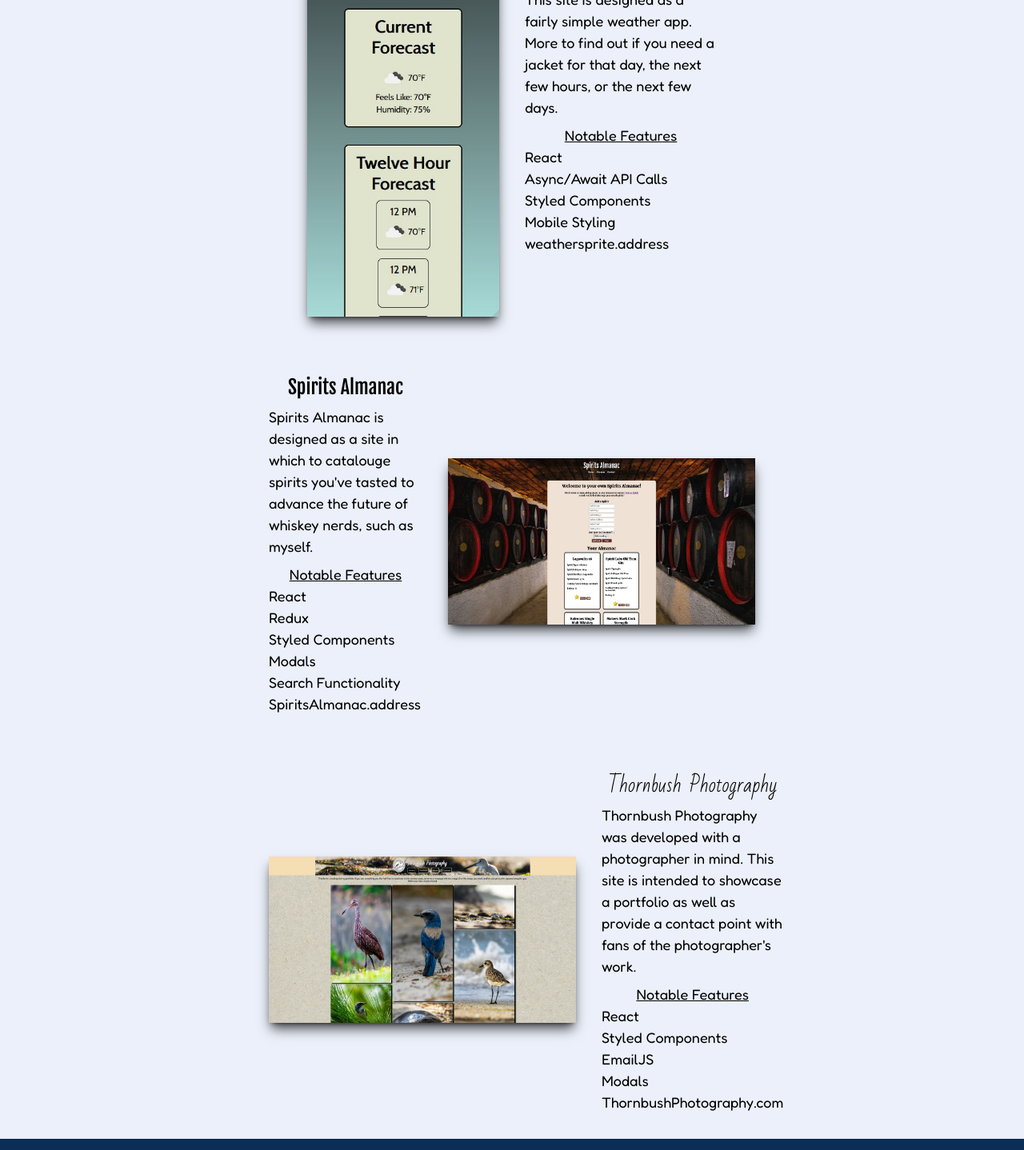
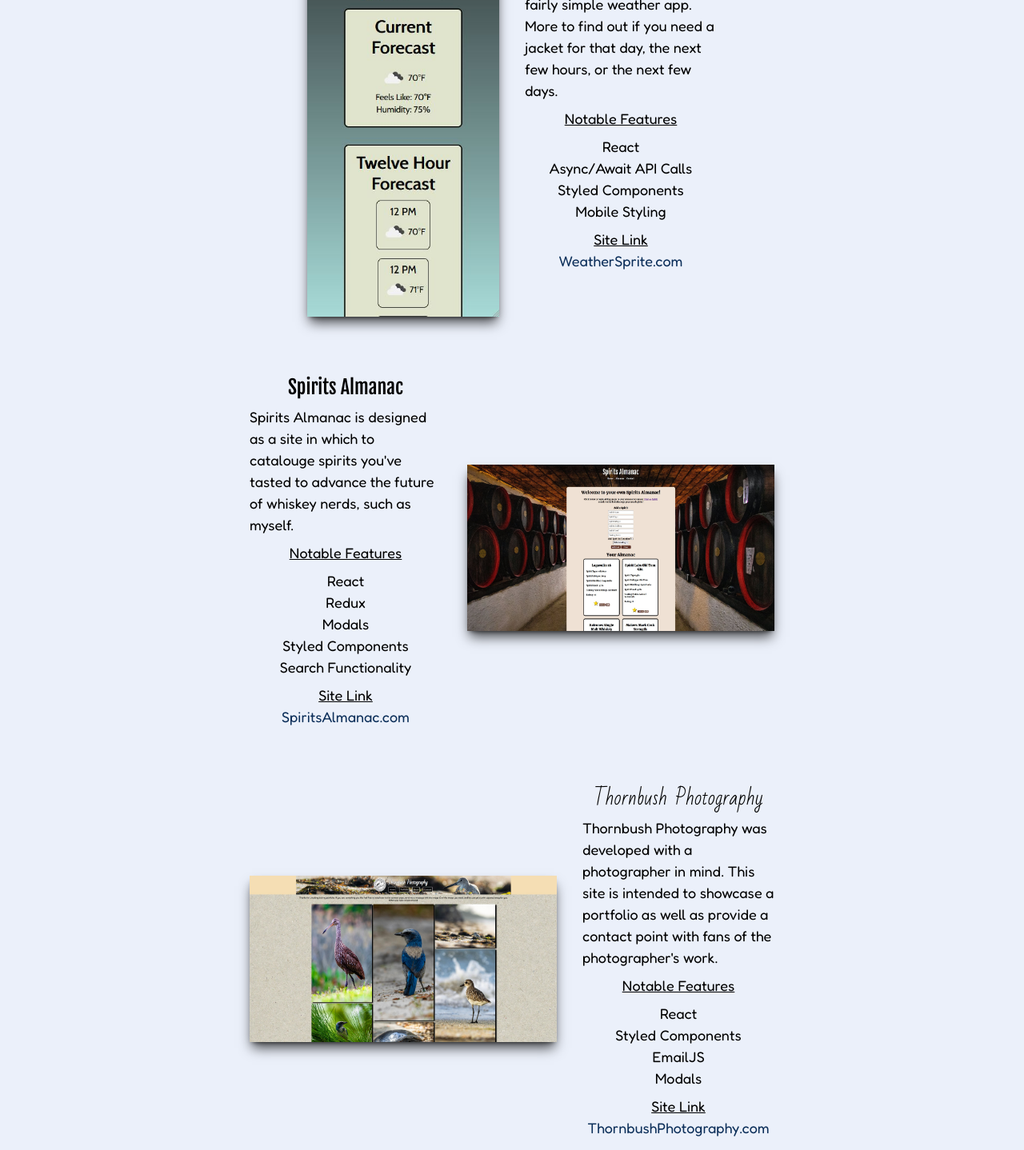
Before and after one commit to nickpace1227/nicks-resume, a Next.js app: page /portfolio in a window 1280 px wide. Shown: the part 380-1818 px from the top of the page at 80% size. Built offline with nearby package versions, Linux system fonts and the light colour scheme.

Commit message:
updated links and adjusted formatting

```diff
--- a/app/components/footer.jsx
+++ b/app/components/footer.jsx
@@ -1,5 +1,4 @@
 import Image from "next/image";
-import Link from "next/link";
 import GitHubMark from "../../public/images/logos/github-mark.png";
 import LiInBug from "../../public/images/logos/Li-In-Bug.png";
 
@@ -7,8 +6,9 @@ export default function Footer() {
   return (
     <div className="bg-darkBlue h-24 bottom-0 w-full absolute">
       <div className="flex justify-center items-center h-24">
-        <Link
-          href="https://www.google.com"
+        <a
+          target="_blank"
+          href="https://github.com/nickpace1227"
           className="w-16 h-16  bg-blueGray flex justify-center items-center rounded-lg m-2 hover:bg-white"
         >
           <Image
@@ -16,13 +16,14 @@ export default function Footer() {
             src={GitHubMark}
             alt="GitHub Logo"
           />
-        </Link>
-        <Link
+        </a>
+        <a
+          target="_blank"
           href="https://www.linkedin.com/in/nicholas-pace-ab8717125/"
           className="w-16 h-16  bg-blueGray flex justify-center items-center rounded-lg m-2 hover:bg-white"
         >
           <Image className="w-12 h-12 mx-2" src={LiInBug} alt="LinkedIn Logo" />
-        </Link>
+        </a>
       </div>
     </div>
   );
--- a/app/portfolio/page.jsx
+++ b/app/portfolio/page.jsx
@@ -1,4 +1,6 @@
 import Image from "next/image";
+import Link from "next/link";
+
 import WeatherSpritePreview from "../../public/images/weathersprite-image/weathersprite.jpg";
 import SpiritsAlmanacPreview from "../../public/images/spirits-almanac-image/spirits-almanac.jpg";
 import ThornbushPreview from "../../public/images/thornbush-photography-image/thornbush.jpg";
@@ -14,13 +16,16 @@ export default function Sites() {
       </div>
 
       {/* Begin WeatherSprite */}
-      <div className="flex items-end w-168 justify-evenly ">
+      <div className="flex items-end w-200 justify-evenly h-auto">
         <div className="flex items-center m-4">
+          <a href="https://www.weathersprite.com" target="_blank">
             <Image
               alt="WeatherSprite Preview"
               className="m-4 w-60 shadow-dark"
               src={WeatherSpritePreview}
             />
+          </a>
+
           <div className="w-60 m-4">
             <div className="text-center font-Lemon text-2xl my-2">
               Weathersprite
@@ -30,23 +35,32 @@ export default function Sites() {
               out if you need a jacket for that day, the next few hours, or the
               next few days.`}
             </div>
-            <div className="text-center underline">Notable Features</div>
-            <ul>
+            <div className="text-center underline m-2">Notable Features</div>
+            <ul className="my-2 text-center">
               <li>React</li>
               <li>Async/Await API Calls</li>
               <li>Styled Components</li>
               <li>Mobile Styling</li>
             </ul>
-            <div>weathersprite.address</div>
+            <div className="mt-2">
+              <div className="underline text-center">Site Link</div>
+              <a
+                className="text-darkBlue flex justify-center"
+                href="https://www.weathersprite.com"
+                target="_blank"
+              >
+                WeatherSprite.com
+              </a>
+            </div>
           </div>
         </div>
       </div>
       {/* End weathersprite */}
 
       {/* Begin Spirits Almanac */}
-      <div className="flex items-end justify-evenly w-168">
+      <div className="flex items-end justify-evenly w-200">
         <div className="flex items-center m-4">
-          <div className="w-96 m-4">
+          <div className="w-60 m-4">
             <div className="text-center font-FjallaOne text-2xl my-2">
               Spirits Almanac
             </div>
@@ -56,33 +70,47 @@ export default function Sites() {
               as myself.`}
             </div>
             <div className="text-center underline">Notable Features</div>
-            <ul>
+            <ul className="my-2 text-center">
               <li>React</li>
               <li>Redux</li>
+              <li>Modals</li>
               <li>Styled Components</li>
-              <li>Modals</li>
               <li>Search Functionality</li>
             </ul>
-            <div>SpiritsAlmanac.address</div>
+            <div className="mt-2">
+              <div className="underline text-center">Site Link</div>
+              <a
+                className="text-darkBlue flex justify-center"
+                href="https://www.spiritsalmanac.com"
+                target="_blank"
+              >
+                SpiritsAlmanac.com
+              </a>
             </div>
+          </div>
+          <a href="https://www.spiritsalmanac.com" target="_blank">
             <Image
               alt="Spirits Almanac Preview"
               className="m-4 h-52 w-96 shadow-dark"
               src={SpiritsAlmanacPreview}
             />
+          </a>
         </div>
       </div>
       {/* End Spirits Almanac */}
 
       {/* Begin Thornbush Photography */}
-      <div className="flex items-end justify-evenly w-168">
+      <div className="flex items-end justify-evenly w-200">
         <div className="flex items-center m-4">
+          <a href="https://www.spiritsalmanac.com" target="_blank">
             <Image
               alt="Thornbush Photography Preview"
               className="m-4 h-52 w-96 shadow-dark"
               src={ThornbushPreview}
             />
-          <div className="w-96 m-4">
+          </a>
+
+          <div className="w-60 m-4">
             <div className="text-center font-BadScript text-2xl my-2">
               Thornbush Photography
             </div>
@@ -92,13 +120,22 @@ export default function Sites() {
               contact point with fans of the photographer's work.`}
             </div>
             <div className="text-center underline">Notable Features</div>
-            <ul>
+            <ul className="my-2 text-center">
               <li>React</li>
               <li>Styled Components</li>
               <li>EmailJS</li>
               <li>Modals</li>
             </ul>
-            <div>ThornbushPhotography.com</div>
+            <div className="mt-2">
+              <div className="underline text-center">Site Link</div>
+              <a
+                className="text-darkBlue flex justify-center"
+                href="https://www.thornbushphotography.com"
+                target="_blank"
+              >
+                ThornbushPhotography.com
+              </a>
+            </div>
           </div>
         </div>
       </div>
--- a/tailwind.config.js
+++ b/tailwind.config.js
@@ -19,6 +19,7 @@ module.exports = {
       spacing: {
         150: "37.5rem",
         168: "42rem",
+        200: "50rem",
       },
       fontFamily: {
         FjallaOne: ["FjallaOne"],
```
Lines whose indentation alone changed are shown as unchanged.
